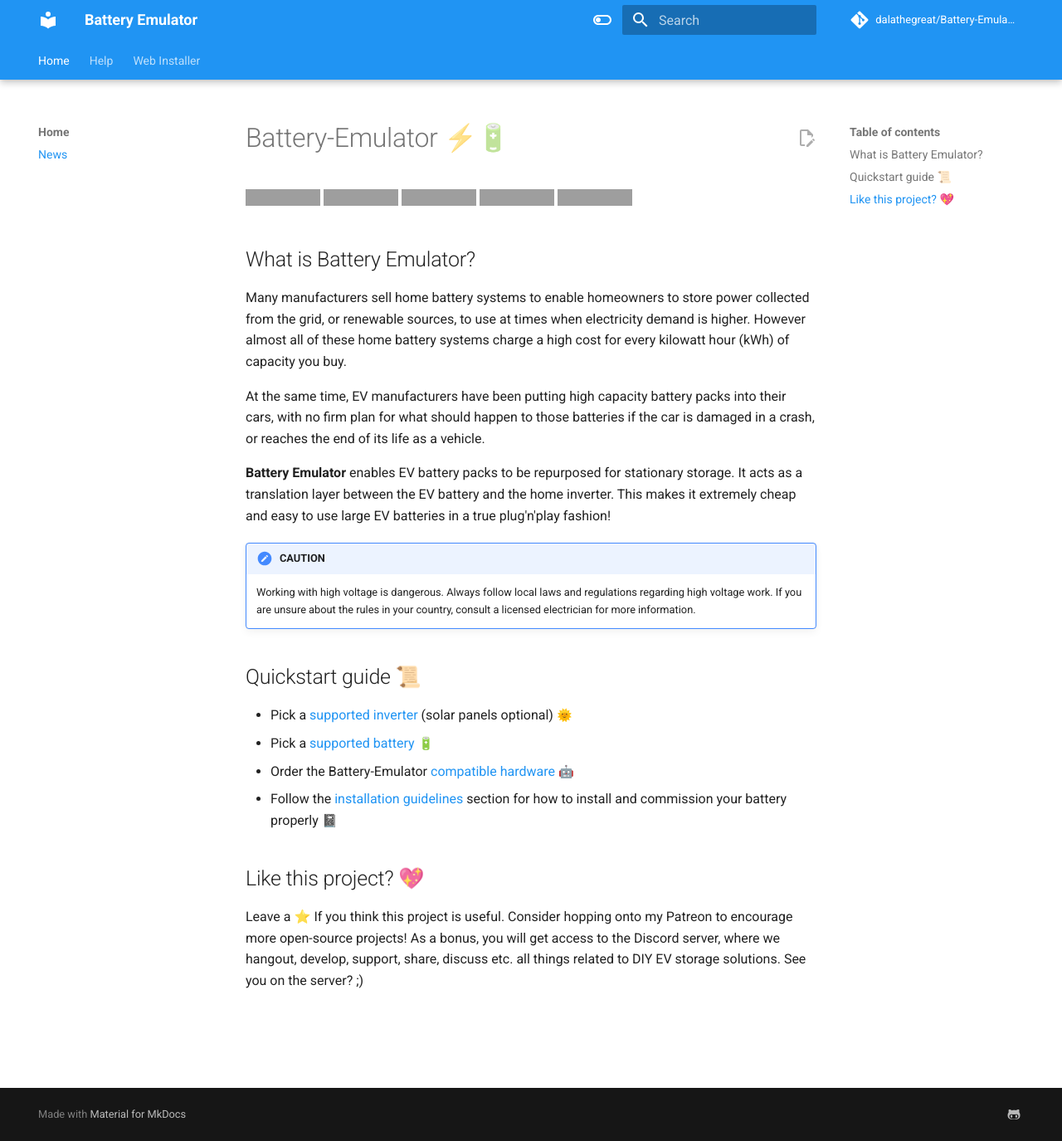
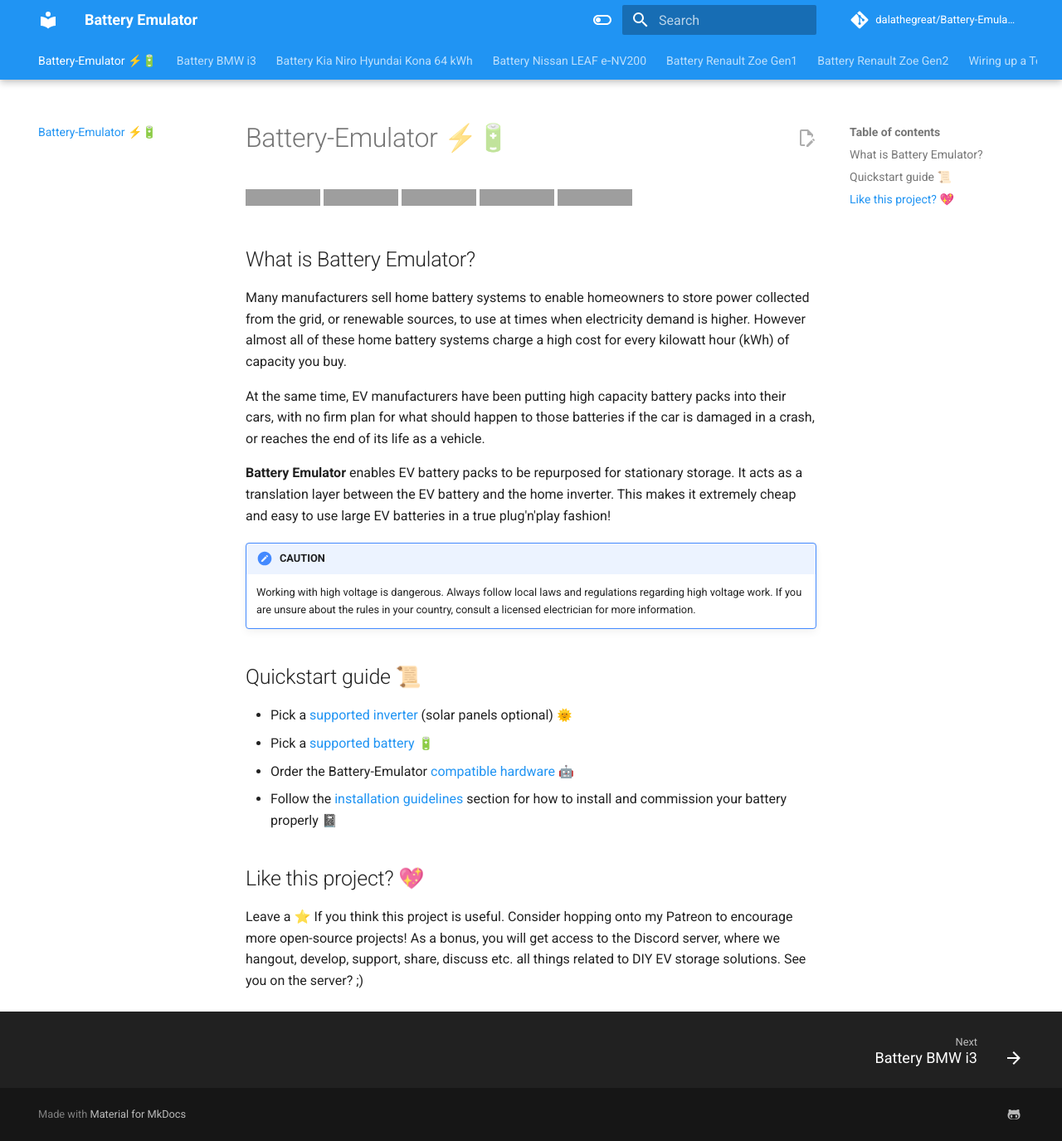
Before and after one commit to nagyrobi/Battery-Emulator-Docs, an MkDocs documentation site: the page built from docs/index.md, in a window 1280 px wide and 1375 px high. Shown: the whole window at 83% size. Built offline with MkDocs 1.6.1 and Material for MkDocs 9.7.7, drawn with Linux system fonts in a browser that asks for light colours; emoji names are drawn with the system emoji font; comment, search, counter and statistics services are not loaded; grey boxes are pictures that could not be loaded.

Commit message:
Clean up mkdocs.yml by removing unused entries
Removed extra CSS and navigation items from mkdocs.yml

```diff
--- a/mkdocs.yml
+++ b/mkdocs.yml
@@ -41,8 +41,6 @@
   social:
     - icon: fontawesome/brands/github-alt
       link: 'https://github.com/dalathegreat/Battery-Emulator'
-extra_css:
-  - 'assets/css/anchor-fix.css'
 plugins:
 #  - offline
   - search:
@@ -73,9 +71,3 @@
   - def_list
   - attr_list
   - md_in_html
-nav:
-  - Home:
-    - News: index.md
-  - Help:
-    - Patreon: https://www.patreon.com/dala "target=_blank"
-  - Web Installer: "https://dalathegreat.github.io/BE-Web-Installer/"
```
